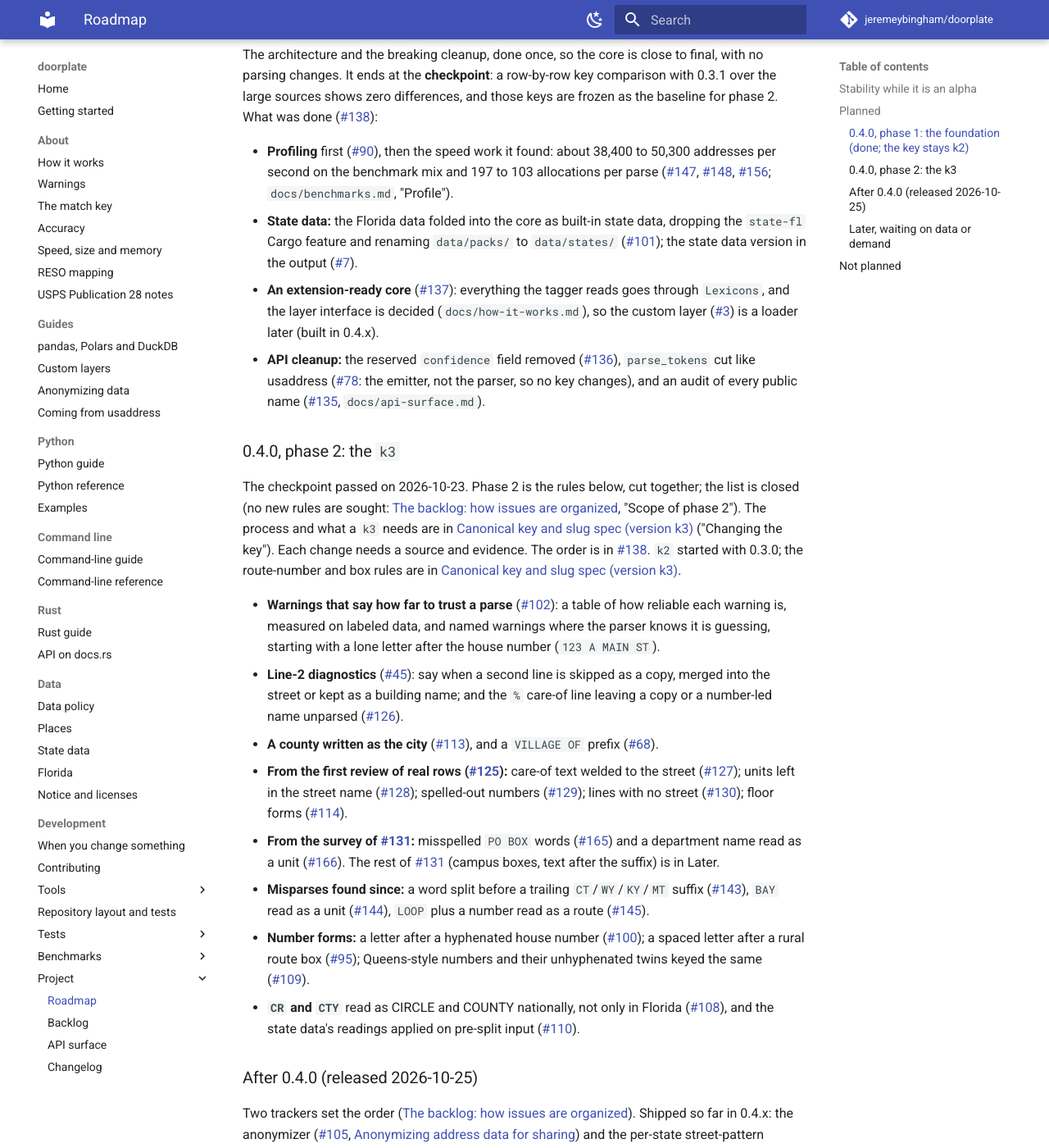
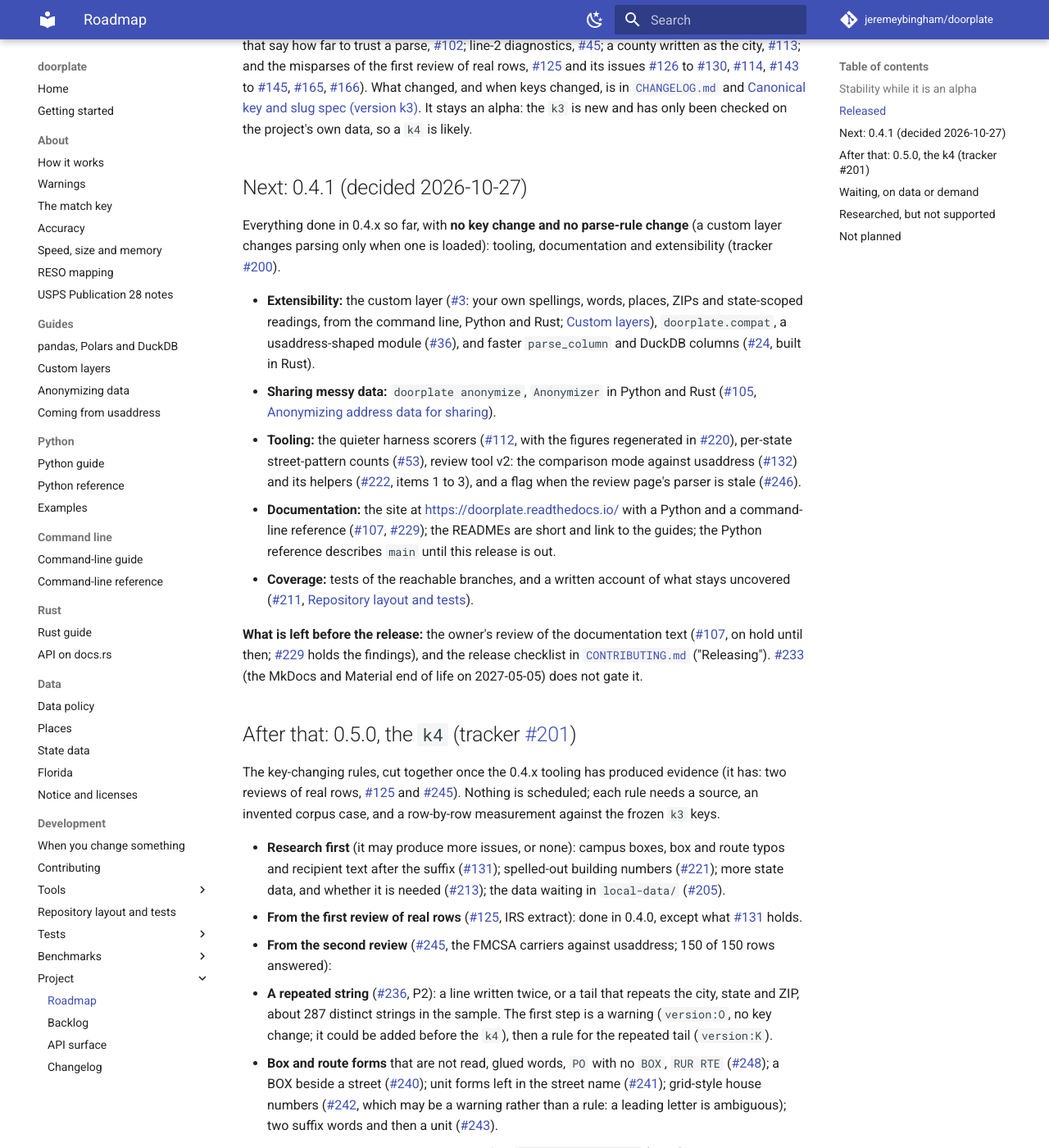
Before and after one commit to jeremeybingham/doorplate, an MkDocs documentation site: the page built from docs/roadmap.md, in a window 1280 px wide and 1400 px high, scrolled down 786 px. Shown: the whole window at 82% size. Built offline with MkDocs 1.6.1 and Material for MkDocs 9.7.7, drawn with Linux system fonts in a browser that asks for light colours; comment, search, counter and statistics services are not loaded; some of the changed text lies outside the part shown.

Commit message:
Roadmap and backlog brought up to date with the issues; the refresh is part of a release (#237)
Co-Authored-By: Claude Sonnet 5.5 <noreply@anthropic.com>

```diff
--- a/docs/backlog.md
+++ b/docs/backlog.md
@@ -3,28 +3,31 @@
 How the open issues are sorted, what the labels and milestones mean, and how work moves from an issue to a
 release. The current plan is in [`roadmap.md`](roadmap.md); this page is the rules. It replaces the
 definitions that lived in the body of issue #103 (the backlog review), which now only holds its history.
+**Last reviewed 2026-10-28 (#237), against the issues up to #250.**
 
 ## The release plan
 
 One release, 0.4.0, in two phases (decided 2026-10-23: the `k3`, planned as 0.5.0, is folded into 0.4.0 because the
 project has no users and the foundation went quickly; it saves a version and a release cycle). **0.4.0 was released on
-2026-10-25**; the plan after it is the 0.4.x and 0.5.0 milestones below.
+2026-10-25**; the plan after it is the 0.4.x milestone, which becomes the 0.4.1 release (decided 2026-10-27), and the 0.5.0 milestone below.
 
 | Milestone | What it is | Gate |
 |---|---|---|
 | **0.4.0** | **Phase 1, the foundation:** the architecture (state data folded into the core, an extension-ready lexicon) and the breaking API cleanup, with the key unchanged (`k2`) and no parsing changes. **Phase 2, the `k3`:** the parser rules already listed in #138, key-affecting or not (warnings and diagnostics included), cut together; the list is closed (see "Scope" below) | Phase 1 ends at the **checkpoint**: zero key differences with 0.3.1 over the large sources, and those keys frozen as the baseline. The release: the measured before and after against that baseline, in [`key-format.md`](key-format.md) ("Changing the key"). The checkpoint passed on 2026-10-23 (commit `1819acd`: zero differences over 36.9M rows) |
-| **0.4.x** | **Tooling, documentation and extensibility**, no key change: the anonymizer (#105, done), harness scorers (#112), review tool v2 (#132), per-state counts (#53, done), the documentation site (#107), the custom layer (#3), columnar output (#24) and the usaddress-shaped module (#36) | Tracker #200 |
-| **0.5.0** | The next key-changing release, the `k4`: the parser rules that change keys (#131 first, #196, #29, #11, #8, #92; #193 rides along). Held until the 0.4.x work has produced evidence | Tracker #201; the measured before and after against the `k3` keys, as for the `k3` |
-| **Later** | Wanted, not planned for a release: new API surface, anything waiting on demand or a decision | |
-| **Tooling** | Tooling that is not planned for a release (the harness, review tool, benchmarks and CI items waiting for a rule or a decision): never shipped, never closed. Empty after the 0.4.x plan moved its items | |
+| **0.4.x** | **Tooling, documentation and extensibility**, no key change, released as **0.4.1** (decided 2026-10-27): the custom layer (#3), the anonymizer (#105), `doorplate.compat` (#36), faster columns (#24), harness scorers (#112), review tool v2 (#132), per-state counts (#53), the documentation site (#107, #229) and coverage (#211): all done except the owner's review of the documentation text (#107) | Tracker #200; the release checklist in `CONTRIBUTING.md` |
+| **0.5.0** | The next key-changing release, the `k4`: the parser rules that change keys (#131 first, then the evidence from the two reviews of real rows: #236, #238, #240 to #243, #248; and #196, #29, #11, #8, #92, #221; #193 rides along). Held until the 0.4.x work has produced evidence, which it has | Tracker #201; the measured before and after against the `k3` keys, as for the `k3` |
+| **Later** | Wanted, not planned for a release: new API surface, anything waiting on demand or a decision (#35, #88, #203, #244, #247) | |
+| **Tooling** | Tooling that is not planned for a release (the harness, review tool, benchmarks and CI items waiting for a rule or a decision): never shipped, never closed. Now holds #215 (libpostal), #222 (the review helpers still deferred), #225 (the review tracker) | |
 
-`main` is the 0.4 line and carries the version `0.4.0-dev` (a build from `main` never reports a released version; the
-release pull request sets `0.4.0`): there is no 0.3.2. The project has no users, so a release is not made for a minor
+`main` is the 0.4 line. By the rule in `CONTRIBUTING.md` ("Releasing") it carries the next version with a `-dev` suffix between releases, so a build
+from `main` never reports a released version; after 0.4.0 that bump was not made, so `main` still says `0.4.0` (found while reviewing this page, #237;
+set `0.4.1-dev`, or leave it for the release pull request that sets `0.4.1`). There is no 0.3.2. The project has no users, so a release is not made for a minor
 fix. **A 0.3.x patch needs a very good reason:** a correctness bug in shipped output that matters (a wrong key, a panic
 on valid input: the never-panic rule), a security or supply-chain problem, or a broken published artifact (a wheel that
 does not install, a crate that does not build). It goes on a `release/0.3` branch cut from the `v0.3.1` tag, with the
 full release checklist. The tracker (`tracker` label) lists the order: #138 for 0.4.0 (closed; #139, the `k3` tracker,
-was merged into it), #200 for 0.4.x and #201 for 0.5.0.
+was merged into it), #200 for 0.4.x and #201 for 0.5.0. #225 is a different kind of tracker: the record of which sources have been
+hand-reviewed and the queues to come.
 
 **Scope of phase 2** (decided 2026-10-23, issue #138). The list of rules is closed: phase 2 works the issues that are in the 0.4.0 milestone and does not go looking for new rules, so the backlog does not grow faster than it is worked. In practice:
 
@@ -51,8 +54,9 @@ not change includes the count.
 
 | Label | Meaning |
 |---|---|
+| `research` | An issue whose first output is a measurement or a decision, not code (#131, #203, #215, #236). It says what outcome would close it |
 | `size:S` / `M` / `L` / `D` | Hours; a day or two; several pull requests or a design; a decision with no code |
-| `version:K` | Changes a key (the number, directionals, street name, suffix, state, ZIP or unit; place data that moves the street/city split). Waits for the checkpoint, then merges and is released with the `k3` |
+| `version:K` | Changes a key (the number, directionals, street name, suffix, state, ZIP or unit; place data that moves the street/city split). Held for the next key release (the `k4`, tracker #201); the checkpoint passed on 2026-10-23, so it can merge to `main` unreleased, measured row by row against the frozen keys |
 | `version:B` | Breaks an API: removes or renames a public thing |
 | `version:O` | Changes output without a key: a warning, a new field, a new opt-in API |
 | `version:N` | No user-visible change: docs, tooling, tests, internal |
@@ -65,7 +69,7 @@ not change includes the count.
 | `tracker` | A meta issue that lists other issues |
 
 The milestone says **which release**; `version:` says **what kind of change**; `area:` says **which part of the
-project**. An issue that is `version:K` is in 0.4.0, phase 2, if it is in the list of #138; any other `version:K` issue is in Later.
+project**. An issue that is `version:K` is in the 0.5.0 milestone (it was 0.4.0, phase 2, while that list of #138 was open) unless it is not wanted yet, then it is in Later.
 
 ## Where an issue comes from
 
@@ -76,10 +80,16 @@ project**. An issue that is `version:K` is in 0.4.0, phase 2, if it is in the li
   counts (#125 was the first) and then one issue per finding, labeled as above. Examples in issues are invented
   from scratch, never real rows ([`data-policy.md`](data-policy.md)).
 - **A decision** is `size:D` and says what outcome would close it.
+- **A new issue gets its labels and a milestone when it is filed** (`version:`, `priority:`, `size:`, `area:`, and a milestone; a research issue also
+  `research`), so that none sits outside the plan. The second review of real rows (#245) filed each finding that way and added the key-changing ones to the
+  0.5.0 tracker.
 
 ## Keeping it current
 
 - At each release, refresh the milestones: move what slipped, close the finished milestone, and update
   [`roadmap.md`](roadmap.md) from them.
+- **Also after a batch of issues closes**, not only at a release (this page and the roadmap were a week behind after the 0.4.x work merged, #237): tick the
+  boxes of the trackers (#200, #201), update the "Released" and "Next" parts of the roadmap, move what no longer fits a milestone, and change the
+  "Last reviewed" line at the top of both pages. The label descriptions on GitHub (`gh label list`) follow the table above.
 - #103 (closed 2026-10-25) holds the history of the first review (2026-10-20); a new full review is only needed if the structure
   here stops fitting.
--- a/docs/roadmap.md
+++ b/docs/roadmap.md
@@ -4,6 +4,9 @@ What is planned, what depends on what, and what is deliberately not planned.
 `doorplate` 0.4.0 is an alpha. Priorities follow the data people bring: the more real,
 messy addresses it sees, the sooner the items below that need them can happen. To send
 some, see [Sharing messy data](../CONTRIBUTING.md#sharing-messy-data).
+
+**Last reviewed 2026-10-28, against the issues up to #250.** The rules for the labels, the milestones and the order are in
+[`backlog.md`](backlog.md); the two trackers are #200 (0.4.x) and #201 (0.5.0, the `k4`).
 
 ## Stability while it is an alpha
 
@@ -15,97 +18,75 @@ some, see [Sharing messy data](../CONTRIBUTING.md#sharing-messy-data).
 - **Accuracy and speed** are measured on a few datasets ([`benchmarks.md`](benchmarks.md))
   and are not guaranteed for yours.
 
-## Planned
+## Released
 
-One release, 0.4.0, in two phases (decided 2026-10-23, issue #138; the `k3`, first planned as 0.5.0, is folded in
-because the project has no users and the foundation went quickly). The rules for the labels, the milestones and the
-order are in [`backlog.md`](backlog.md). There is no 0.3.2: with no users, a release is not made for a minor fix (a
-0.3.x patch needs a very good reason, see [`backlog.md`](backlog.md)).
+**0.4.0 (2026-10-25)**, one release in two phases (decided 2026-10-23, issue #138): the foundation, then the `k3`. The state data
+is folded into the core, the lexicon is extension-ready (#137), the API was cleaned up and audited (#135, [`api-surface.md`](api-surface.md)),
+the allocation work made parsing faster (#147, #148, #156), and the `k3` key and the parser rules behind it were cut together
+(warnings that say how far to trust a parse, #102; line-2 diagnostics, #45; a county written as the city, #113; and the misparses of
+the first review of real rows, #125 and its issues #126 to #130, #114, #143 to #145, #165, #166). What changed, and when keys
+changed, is in [`CHANGELOG.md`](../CHANGELOG.md) and [`key-format.md`](key-format.md). It stays an alpha: the `k3` is new and has only
+been checked on the project's own data, so a `k4` is likely.
 
-### 0.4.0, phase 1: the foundation (done; the key stays `k2`)
+## Next: 0.4.1 (decided 2026-10-27)
 
-The architecture and the breaking cleanup, done once, so the core is close to final, with no parsing changes.
-It ends at the **checkpoint**: a row-by-row key comparison with 0.3.1 over the large sources shows zero differences,
-and those keys are frozen as the baseline for phase 2. What was done (#138):
+Everything done in 0.4.x so far, with **no key change and no parse-rule change** (a custom layer changes parsing only when one is loaded): tooling, documentation and extensibility (tracker #200).
 
-- **Profiling** first (#90), then the speed work it found: about 38,400 to 50,300 addresses per second on the
-  benchmark mix and 197 to 103 allocations per parse (#147, #148, #156; `docs/benchmarks.md`, "Profile").
-- **State data:** the Florida data folded into the core as built-in state data, dropping the `state-fl` Cargo
-  feature and renaming `data/packs/` to `data/states/` (#101); the state data version in the output (#7).
-- **An extension-ready core** (#137): everything the tagger reads goes through `Lexicons`, and the layer interface
-  is decided (`docs/how-it-works.md`), so the custom layer (#3) is a loader later (built in 0.4.x).
-- **API cleanup:** the reserved `confidence` field removed (#136), `parse_tokens` cut like usaddress (#78: the
-  emitter, not the parser, so no key changes), and an audit of every public name (#135, `docs/api-surface.md`).
+- **Extensibility:** the custom layer (#3: your own spellings, words, places, ZIPs and state-scoped readings, from the command line, Python and
+  Rust; [`custom-layers.md`](custom-layers.md)), `doorplate.compat`, a usaddress-shaped module (#36), and faster `parse_column` and DuckDB
+  columns (#24, built in Rust).
+- **Sharing messy data:** `doorplate anonymize`, `Anonymizer` in Python and Rust (#105, [`anonymizing.md`](anonymizing.md)).
+- **Tooling:** the quieter harness scorers (#112, with the figures regenerated in #220), per-state street-pattern counts (#53), review tool v2: the
+  comparison mode against usaddress (#132) and its helpers (#222, items 1 to 3), and a flag when the review page's parser is stale (#246).
+- **Documentation:** the site at <https://doorplate.readthedocs.io/> with a Python and a command-line reference (#107, #229); the READMEs are
+  short and link to the guides; the Python reference describes `main` until this release is out.
+- **Coverage:** tests of the reachable branches, and a written account of what stays uncovered (#211, [`repository.md`](repository.md)).
 
-### 0.4.0, phase 2: the `k3`
+**What is left before the release:** the owner's review of the documentation text (#107, on hold until then; #229 holds the findings), and
+the release checklist in [`CONTRIBUTING.md`](../CONTRIBUTING.md) ("Releasing"). #233 (the MkDocs and Material end of life on 2027-05-05) does not
+gate it.
 
-The checkpoint passed on 2026-10-23. Phase 2 is the rules below, cut together; the list is closed (no new rules are
-sought: [`backlog.md`](backlog.md), "Scope of phase 2"). The process and what a `k3` needs are in [`key-format.md`](key-format.md) ("Changing the key"). Each change needs a
-source and evidence. The order is in #138. `k2` started with 0.3.0; the route-number and box rules are in
-[`key-format.md`](key-format.md).
+## After that: 0.5.0, the `k4` (tracker #201)
 
-- **Warnings that say how far to trust a parse** (#102): a table of how reliable each warning is, measured
-  on labeled data, and named warnings where the parser knows it is guessing, starting with a lone letter after
-  the house number (`123 A MAIN ST`).
-- **Line-2 diagnostics** (#45): say when a second line is skipped as a copy, merged into the street or kept as a
-  building name; and the `%` care-of line leaving a copy or a number-led name unparsed (#126).
-- **A county written as the city** (#113), and a `VILLAGE OF` prefix (#68).
-- **From the first review of real rows (#125):** care-of text welded to the street (#127); units left in the street
-  name (#128); spelled-out numbers (#129); lines with no street (#130); floor forms (#114).
-- **From the survey of #131:** misspelled `PO BOX` words (#165) and a department name read as a unit (#166). The rest
-  of #131 (campus boxes, text after the suffix) is in Later.
-- **Misparses found since:** a word split before a trailing `CT`/`WY`/`KY`/`MT` suffix (#143), `BAY` read as a unit
-  (#144), `LOOP` plus a number read as a route (#145).
-- **Number forms:** a letter after a hyphenated house number (#100); a spaced letter after a rural route box (#95);
-  Queens-style numbers and their unhyphenated twins keyed the same (#109).
-- **`CR` and `CTY`** read as CIRCLE and COUNTY nationally, not only in Florida (#108), and the state data's
-  readings applied on pre-split input (#110).
+The key-changing rules, cut together once the 0.4.x tooling has produced evidence (it has: two reviews of real rows, #125 and #245). Nothing is
+scheduled; each rule needs a source, an invented corpus case, and a row-by-row measurement against the frozen `k3` keys.
 
-### After 0.4.0 (released 2026-10-25)
+- **Research first** (it may produce more issues, or none): campus boxes, box and route typos and recipient text after the suffix (#131); spelled-out
+  building numbers (#221); more state data, and whether it is needed (#213); the data waiting in `local-data/` (#205).
+- **From the first review of real rows** (#125, IRS extract): done in 0.4.0, except what #131 holds.
+- **From the second review** (#245, the FMCSA carriers against usaddress; 150 of 150 rows answered):
+  - **A repeated string** (#236, P2): a line written twice, or a tail that repeats the city, state and ZIP, about 287 distinct strings in the sample. The first step is a
+    warning (`version:O`, no key change; it could be added before the `k4`), then a rule for the repeated tail (`version:K`).
+  - **Box and route forms** that are not read, glued words, `PO` with no `BOX`, `RUR RTE` (#248); a BOX beside a street (#240);
+    unit forms left in the street name (#241); grid-style house numbers (#242, which may be a warning rather than a rule: a leading letter is ambiguous); two suffix words and then a unit (#243).
+- **From harness counts:** NAD unit text left in `unparsed_remainder` (#238); two bare numbers on line 2 glued into one unit (#196); a bare `BAY` with no number
+  (#193, a warning, rides along).
+- **State-dependent rules and the reading that feeds them:** Texas `RR`, `PR 462` and county road names (#8), Florida place gaps (#11), the
+  [geocode benchmark](https://github.com/zhengcongyin/geocoding-address-parsing-benchmark)'s place-name gap (#29), Puerto Rico and the uncited parts of Pub 28 (#92; the round-2
+  review adds the `URB` shape).
 
-Two trackers set the order ([`backlog.md`](backlog.md)). Shipped so far in 0.4.x: the anonymizer (#105, [`anonymizing.md`](anonymizing.md)) and the per-state street-pattern counts (#53, `tools/harness/state_patterns.py`); the rest is not started.
+## Waiting, on data or demand
 
-- **0.4.x (#200): tooling, documentation and extensibility.** No key change.
-  - *Tooling:* an anonymizing tool for sharing messy data (#105, done), less noise in the harness's scorers (#112, done), the
-    review tool's comparison mode against usaddress (#132) and per-state street-pattern counts (#53, done).
-  - *Documentation:* a searchable documentation site (#107): phase 1 is live at https://doorplate.readthedocs.io/; the Python and CLI reference and versions from tags are next.
-  - *Extensibility:* the custom layer (#3), a columnar result (#24, done: columns built in Rust) and a usaddress-shaped module (#36, `doorplate.compat`).
-- **0.5.0 (#201): the `k4`.** The key-changing rules, cut together once the 0.4.x tooling has produced evidence: the
-  remaining research from the first review (#131), two bare numbers glued into a unit (#196), the state-dependent
-  rules and their reading (#8, #11, #29, #92), with the bare `BAY` warning (#193) riding along.
+- **Later** (the milestone): the usaddress comparison post (#88); the address-structure labels usaddress has (#35); research on Canadian addresses (#203);
+  a unit or a box in the city field (#244, a warning); a half written without its slash (#247).
+- **Tooling** (never shipped, never closed): the review tool's deferred sharing helpers (#222, item 4); the tracker of what has been hand-reviewed and the
+  queues to come (#225; the FCC queue is built and unreviewed); comparing with libpostal (#215).
+- **More shapes and rules** not tied to a state, known and not yet an issue: named buildings without a building word (`THE GARRETT`, `UPTOWN SQUARE`);
+  a building name before the house number (`HARBOR STATION 2100 HWY 9`); highway modifiers before a city on one line
+  (`NORTH HIGHWAY 71 BUSINESS LOWELL`); a comma after a directional (`3324 N, ANDREWS AVE`); a PO box on line 2 beside a street with no number; a unit
+  followed by business words (`STE 903 BLU SPA`); and `possibly_truncated` firing on some complete units.
+- **A public Arrow result and a Polars expression namespace** only if there is demand (#24 is closed: the helpers build their columns in Rust).
+- **usaddress compatibility** (#9, decided): the drop-in module is done (#36); the labels in #35 proceed when someone needs them. Recipient and name
+  lines, landmarks and street corners stay out of scope; that text goes to `unparsed`.
+- **Data and benchmarks:** a benchmark built from a national address source rendered in several styles and compared per state and per shape; a
+  hand-labeled sample of real messy data in the shapes people actually have; and more of the `parse` slowdown (about 8% of an earlier build's
+  speed is still spread across allocation in the place keys and `Vec` growth).
 
-### Later, waiting on data or demand
+## Researched, but not supported
 
-- **State-dependent rules and the reading that feeds them** (moved out of the 0.4.0 cut on 2026-10-23; now in the
-  0.5.0 tracker, #201): state road conventions such as Texas `RR`, `PR 462` and county road names (#8),
-  Florida place gaps (#11), the [geocode benchmark](https://github.com/zhengcongyin/geocoding-address-parsing-benchmark)'s place-name gap (#29), Puerto Rico and the uncited parts of Pub 28
-  (#92), with the per-state counts that decide them (#53); `CMR` only if a real case shows up (#77, decided: left out).
-
-- **A custom layer** (#3, in the 0.4.x tracker; parts 1 to 3 merged, part 4 is the guide): add your own spellings, places, ZIPs and
-  state-scoped readings without editing the shipped tables, loaded at run time, validated on load, deterministic, and reported in
-  the output so stored keys can be tied to the layer in use. The guide has a demo layer, a template and a prompt for an LLM
-  ([`custom-layers.md`](custom-layers.md)). Next: real layers from users show which tables need more words.
-- **State data beyond Florida:** a state's data starts from real data for that state (#7 adds the
-  state data version to the output and a golden corpus per state in CI). Candidates: `RR` as Ranch
-  Road in Texas, `PR 462`, county road names such as `LEE ROAD 2004`, and Puerto Rico urbanizations (#8).
-- **More shapes and rules.** Known gaps that are not tied to a state: named buildings without a
-  building word (`THE GARRETT`, `UPTOWN SQUARE`); highway modifiers before a city on one line
-  (`NORTH HIGHWAY 71 BUSINESS LOWELL`); a comma after a directional (`3324 N, ANDREWS AVE`); a PO box
-  on line 2 beside a street with no number; a unit followed by business words (`STE 903 BLU SPA`);
-  and `possibly_truncated` firing on some complete units.
-- **A columnar or Arrow result for DataFrames** (#24, closed): the helpers now build their columns in Rust; a public
-  Arrow result and a Polars expression namespace only if there is demand.
-  Done so far: `to_display()`, `to_long()`, `parse_fields_many` and the Rust-built columns.
-- **A second post comparing with usaddress** (#88), once the figures are final. The documentation site (#107) is in 0.4.x.
-- **usaddress compatibility** (#9, decided): the address-structure labels (#35) and a drop-in module
-  (#36, done as `doorplate.compat`) proceed when someone needs them. Recipient and name lines, landmarks and street corners stay
-  out of scope; that text goes to `unparsed`.
-- **Tooling:** the 0.4.x items are above; later tooling goes in the `Tooling` milestone (never in a release).
-- **Data and benchmarks:** a benchmark built from a national address source rendered in several styles
-  and compared per state and per shape; a cleaner blind test, a hand-labeled sample of real messy data
-  in the shapes people actually have; per-state street-pattern counts to decide the state rules (#53, in 0.4.x);
-  and more of the `parse` slowdown (about 8% of an earlier build's speed is still spread across
-  allocation in the place keys and `Vec` growth).
+International addresses are **not supported** (see below). Two questions about them are being **researched**, not planned: Canadian addresses, as country
+support, a layer or a separate crate (#203), and a comparison with libpostal, which is international, with the question of whether a libpostal-shaped
+output is worth adding (#215). A result would become its own issue; neither changes the list above.
 
 ## Not planned
 
```
Also changed, not shown: CONTRIBUTING.md (+1 -1 lines), docs/change-checklist.md (+1 -0 lines).
